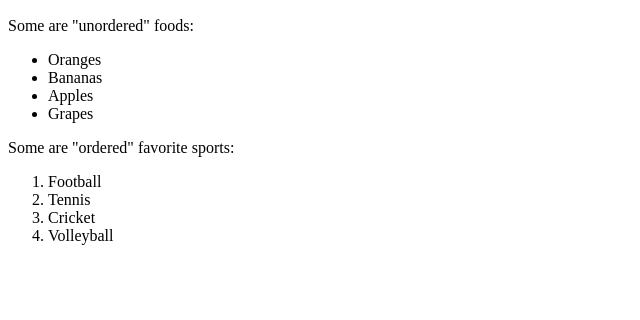
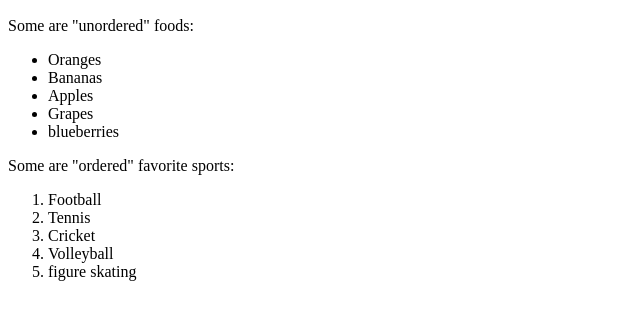
Before and after one commit to Mariamkiparoidze/2022-worlds-favorite-fruits, a plain HTML site: page index.html in a window 1280 px wide. Shown: the part 434-754 px from the top of the page, without its empty margins (0-640 px from the left). Drawn offline with Linux system fonts and the light colour scheme.

Commit message:
added one more fruit and sport

```diff
--- a/index.html
+++ b/index.html
@@ -23,6 +23,7 @@
 <li>Bananas</li>
 <li>Apples</li>
 <li>Grapes</li>
+<li>blueberries</li>
 
 </ul>
 
@@ -33,6 +34,7 @@
 <li>Tennis</li>
 <li>Cricket</li>
 <li>Volleyball</li>
+<li>figure skating</li>
 
 </ol>
 
```
